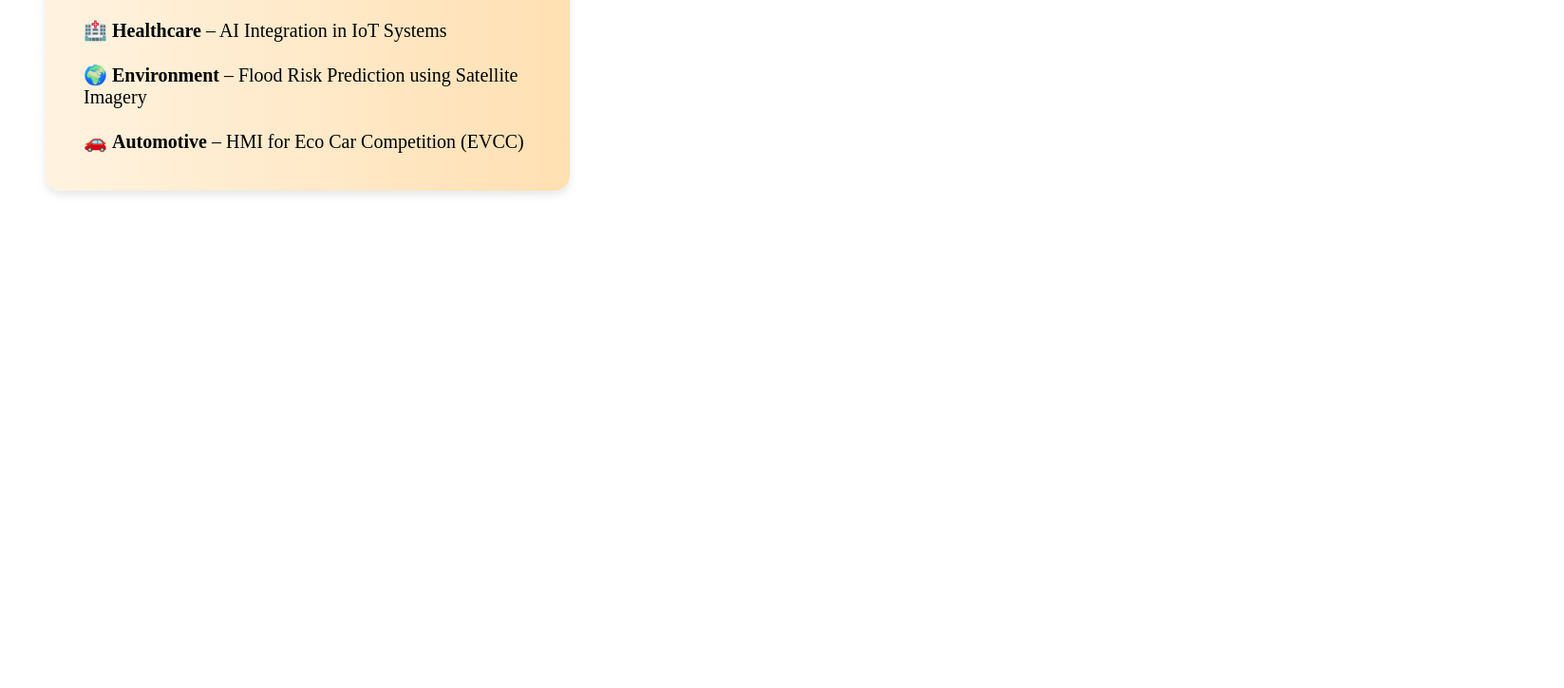
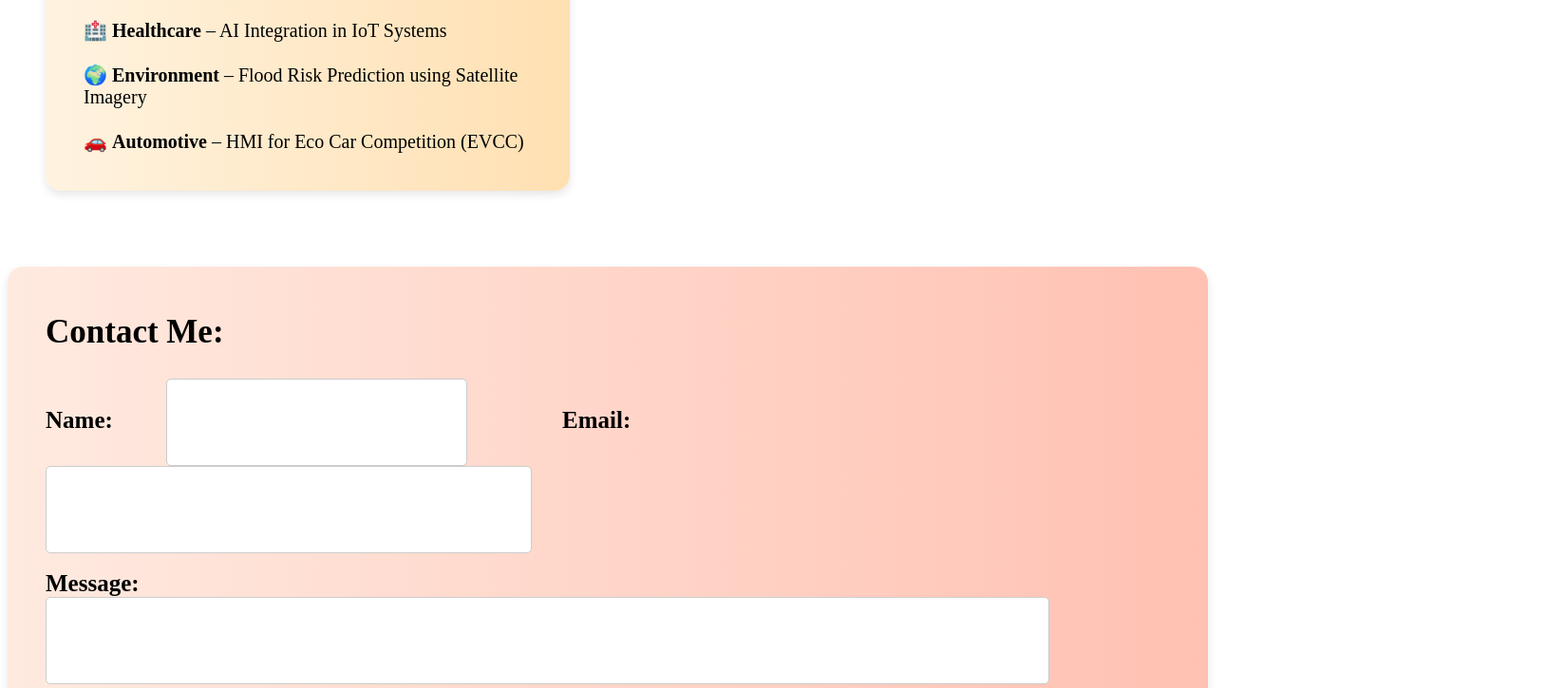
Before and after one commit to karteekvarma/my-site, a React (Vite) app: page / in a window 1280 px wide. Shown: the part 2072-2797 px from the top of the page at 95% size, 1647 px wide, since content can reach past the window. Before the commit the page ends 2321 px from the top, so only its background shows below. Built offline with nearby package versions, Linux system fonts and the light colour scheme.

Commit message:
Added Forms component

```diff
--- a/src/App.jsx
+++ b/src/App.jsx
@@ -2,6 +2,7 @@
 import Tabs from "./components/Tabs";
 import Skills, { DomainSkills } from "./components/Skills";
 import TypewriterBanner from "./components/TypewriterBanner";
+import Forms from "./components/Forms";
 
 
 
@@ -55,6 +56,7 @@
         <Header/>
         <Tabs/>
         <Aboutme/>
+        <Forms/>
     </div>
   );
 }
--- /dev/null
+++ b/src/components/Forms.jsx
@@ -0,0 +1,81 @@
+import React, { useState } from 'react';
+
+function Forms() {
+    const [inputValue, setInputValue] = useState('');
+
+    const handleChange = (e) => {
+        setInputValue(e.target.value);
+      };
+
+    return (
+        <div className="form-container">
+            <h2 style={{ fontSize: "35px" }} className="ContactForm">Contact Me:</h2>
+            <strong style={{ fontSize: "25px", paddingRight: "50px" }} className="form-name">Name:  </strong>
+            <input
+                type="text"
+                value={inputValue}
+                onChange={handleChange}
+                style={{
+                    width: "300px",
+                    height: "80px",
+                    fontSize: "18px",
+                    padding: "5px",
+                    paddingRight: "10px",
+                    borderRadius: "5px",
+                    border: "1px solid #ccc"
+                }}
+            />
+
+            <strong style={{ fontSize: "25px", paddingLeft: "100px", paddingRight: "50px" }} className="form-name">Email:  </strong>
+            <input
+                type="text"
+                value={inputValue}
+                onChange={handleChange}
+                style={{
+                    width: "500px",
+                    height: "80px",
+                    fontSize: "18px",
+                    padding: "5px",
+                    borderRadius: "5px",
+                    border: "1px solid #ccc"
+                }}
+            />
+            <br /><br />
+            <strong style={{ fontSize: "25px", paddingRight: "23px", }} className="form-name">Message:  </strong>
+            <input
+                type="text"
+                value={inputValue}
+                onChange={handleChange}
+                style={{
+                    width: "1045px",
+                    height: "80px",
+                    fontSize: "18px",
+                    padding: "5px",
+                    borderRadius: "5px",
+                    border: "1px solid #ccc"
+                }}
+            />
+            <br /><br />
+            <button style={{
+                fontSize: "30px",
+                paddingLeft: "50px",
+                paddingRight: "50px",
+                paddingTop: "10px",
+                paddingBottom: "10px",
+                marginLeft: "1050px",
+                background: "linear-gradient(to right,rgb(236, 184, 171),rgb(241, 136, 109))",
+                border: "none",
+                borderRadius: "5px",
+                cursor: "pointer"
+            }} onClick={() => {
+                setInputValue('');
+                alert("Form Submitted");
+            }}>SUBMIT</button>
+        </div>
+    )
+
+
+
+}
+
+export default Forms;
--- a/src/index.css
+++ b/src/index.css
@@ -249,3 +249,14 @@
     border-color: transparent;
   }
 }
+
+.form-container {
+  margin: 0 auto;
+  padding: 20px 40px;
+  margin-bottom: 10px;
+  margin-top: 40px;
+  box-sizing: border-box;
+  background: linear-gradient(to right, #ffeae0, #ffc1b2);
+  border-radius: 16px;
+  box-shadow: 0 4px 10px rgba(0, 0, 0, 0.1);
+}
```
Also changed, not shown: 1 other file (tests, documents, lock files or other folders).
